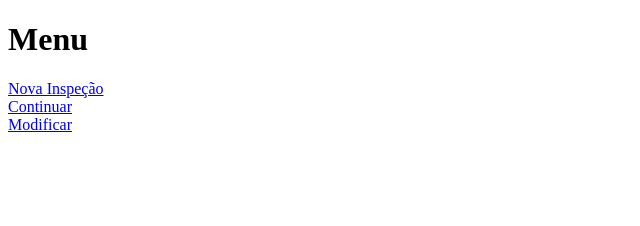
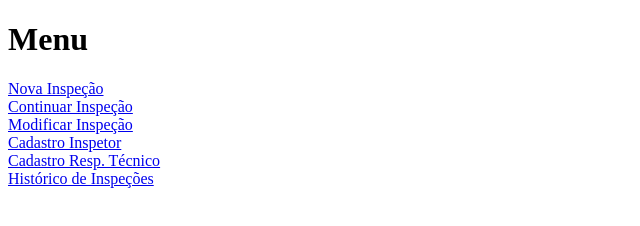
Before and after one commit to anapaulacostacurta-ifpr/PrimeiroPWA, a website: page app/menu.html in a window 1280 px wide. Shown: the whole page, without its empty margins (0-640 px from the left). Drawn offline with Linux system fonts and the light colour scheme.

Commit message:
Update menu.html

```diff
--- a/app/menu.html
+++ b/app/menu.html
@@ -45,8 +45,11 @@ subject to an additional IP rights grant found at http://polymer.github.io/PATEN
   <h1>Menu</h1>
   <script src="main.js"></script>
   <a href="/novaInspecao.html">Nova Inspeção</a><br>
-  <a href="/continuarInspecao.html">Continuar</a><br>
-  <a href="/modificarInspecao.html">Modificar</a><br>
+  <a href="/continuarInspecao.html">Continuar Inspeção</a><br>
+  <a href="/modificarInspecao.html">Modificar Inspeção</a><br>
+  <a href="/modificarInspecao.html">Cadastro Inspetor</a><br>
+  <a href="/modificarInspecao.html">Cadastro Resp. Técnico</a><br>
+  <a href="/modificarInspecao.html">Histórico de Inspeções</a><br>
 </body>
 
 </html>
```
